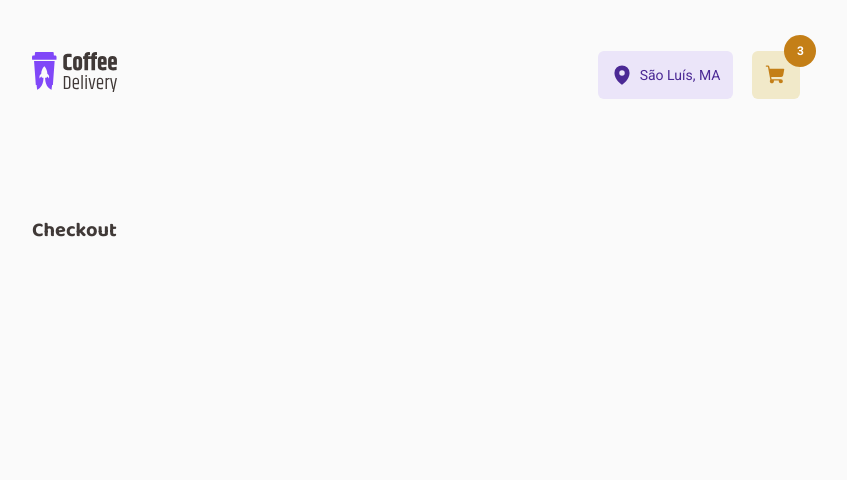
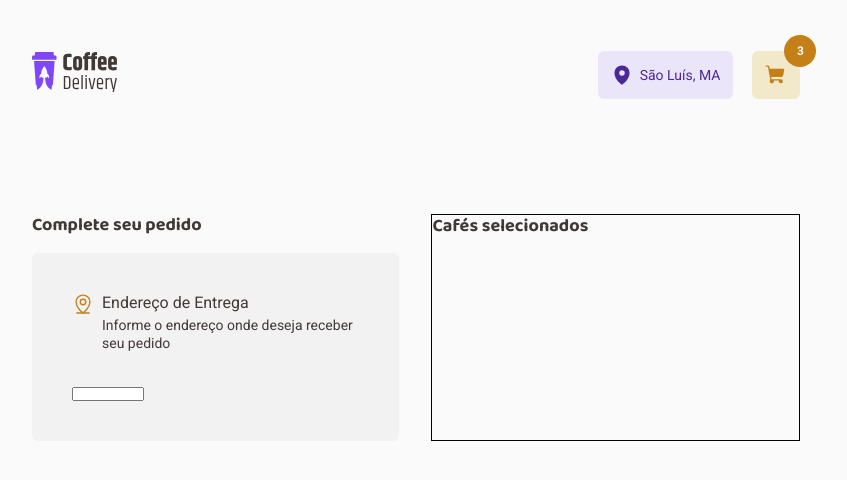
Before and after one commit to felipeWanderson/ignite-coffe-delivery, a React (Vite) app: page /checkout in a window 1280 px wide. Shown: the top 480 px of the page, without its empty margins (224-1071 px from the left). Built offline with nearby package versions, Linux system fonts and the light colour scheme.

Commit message:
feat: checkout - address form

```diff
--- a/src/pages/Checkout/index.tsx
+++ b/src/pages/Checkout/index.tsx
@@ -1,9 +1,45 @@
-import { CheckoutContainer } from './styles'
+import { MapPinLine } from 'phosphor-react'
+import {
+  AddressContainer,
+  AddressHeader,
+  CheckoutContainer,
+  InfoOrderContainer,
+  ResumeOrder,
+  Title,
+  Icon,
+  Info,
+  InfoTitle,
+  InfoSubTitle,
+  FormAddress,
+} from './styles'
 
 export function Checkout() {
   return (
     <CheckoutContainer>
-      <h1>Checkout</h1>
+      <InfoOrderContainer>
+        <Title>Complete seu pedido</Title>
+        <AddressContainer>
+          <AddressHeader>
+            <Icon>
+              <MapPinLine size={22} />
+            </Icon>
+            <Info>
+              <InfoTitle>Endereço de Entrega</InfoTitle>
+              <InfoSubTitle>
+                Informe o endereço onde deseja receber seu pedido
+              </InfoSubTitle>
+            </Info>
+          </AddressHeader>
+
+          <FormAddress>
+            <input type="text" />
+          </FormAddress>
+        </AddressContainer>
+      </InfoOrderContainer>
+
+      <ResumeOrder>
+        <Title>Cafés selecionados</Title>
+      </ResumeOrder>
     </CheckoutContainer>
   )
 }
--- a/src/pages/Checkout/styles.ts
+++ b/src/pages/Checkout/styles.ts
@@ -2,4 +2,85 @@ import styled from 'styled-components'
 
 export const CheckoutContainer = styled.main`
   padding: 4rem 16rem;
+
+  display: flex;
+  justify-content: space-between;
+
+  gap: 32px;
 `
+
+export const InfoOrderContainer = styled.section`
+  max-width: 640px;
+  width: 100%;
+  height: 100%;
+`
+
+export const AddressContainer = styled.div`
+  display: flex;
+  flex-direction: column;
+  align-items: flex-start;
+  padding: 40px;
+  gap: 32px;
+
+  background: ${(props) => props.theme['gray-100']};
+  border-radius: 6px;
+`
+export const AddressHeader = styled.div`
+  width: 100;
+  display: flex;
+  align-items: flex-start;
+
+  gap: 8px;
+`
+export const Icon = styled.div`
+  svg {
+    line {
+      stroke: ${(props) => props.theme['yellow-700']};
+    }
+    circle {
+      stroke: ${(props) => props.theme['yellow-700']};
+    }
+    path {
+      stroke: ${(props) => props.theme['yellow-700']};
+    }
+  }
+`
+export const Info = styled.div`
+  display: flex;
+  flex-direction: column;
+  align-items: flex-start;
+  gap: 2px;
+`
+
+export const InfoText = styled.span`
+  font-family: 'Roboto', sans-serif;
+  font-style: normal;
+  font-weight: 400;
+  line-height: 130%;
+  color: ${(props) => props.theme['gray-800']};
+`
+export const InfoTitle = styled(InfoText)`
+  font-size: 16px;
+`
+export const InfoSubTitle = styled(InfoText)`
+  font-size: 14px;
+`
+export const ResumeOrder = styled.section`
+  border: 1px solid #000;
+
+  max-width: 448px;
+  width: 100%;
+  height: 100%;
+`
+
+export const Title = styled.h3`
+  font-style: normal;
+  font-weight: 700;
+  font-size: 18px;
+  line-height: 130%;
+
+  color: ${(props) => props.theme['gray-800']};
+  margin-bottom: 16px;
+`
+
+export const FormAddress = styled.form``
```
